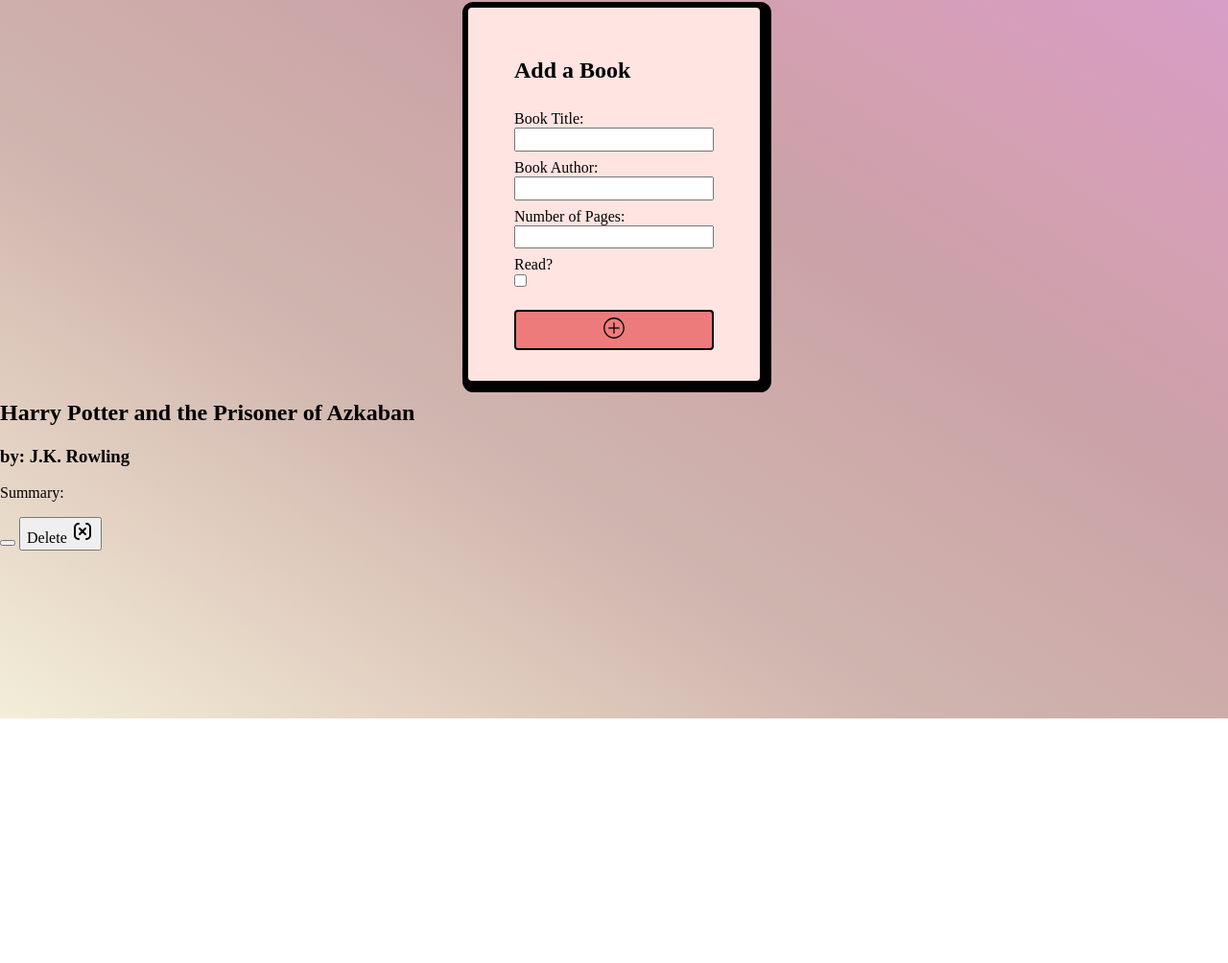
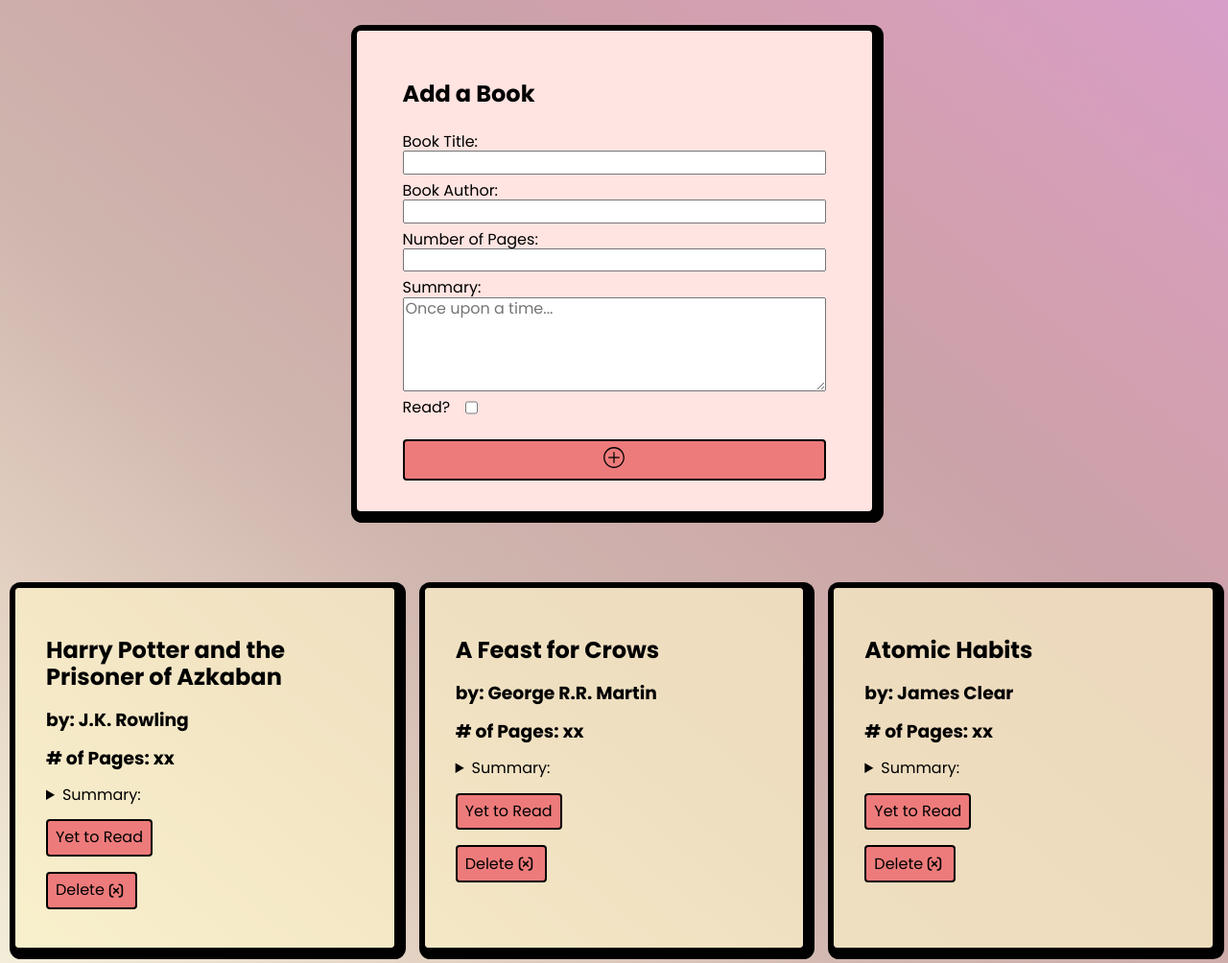
Before and after one commit to julianfloresd/library-app, a plain HTML site: page index.html in a window 1280 px wide. Shown: the part 72-1076 px from the top of the page at 96% size. Before the commit the page ends 821 px from the top, so only its background shows below. Drawn offline with Linux system fonts and the light colour scheme.

Commit message:
Layout finished, added textarea tag in form.

```diff
--- a/css/style.css
+++ b/css/style.css
@@ -5,16 +5,27 @@
 /* Box Model Hack */
 *{
   box-sizing: border-box;
+  font-family: 'Poppins', sans-serif;
 }
 
 body {
-  height: 100vh;
+  height: 100%;
   background-image: linear-gradient(to right top, #f3eed9, #ebe0cd, #e3d1c2, #dac3b8, #cfb6af, #ceafab, #cda9a9, #caa2a8, #d1a0ae, #d59fb6, #d79ec1, #d69ece);
 }
 
+html{
+  min-height: 100%
+}
 /******************************************
 /* LAYOUT
 /*******************************************/
+.main-container {
+  display: flex;
+  flex-direction: column;
+  gap: 4rem;
+  padding-top: 1rem;
+}
+
 
 form {
   display: flex;
@@ -36,15 +47,46 @@ form > div {
   display: flex;
   flex-direction: column;
 }
+
+form > div:nth-of-type(5) {
+  display: flex;
+  flex-direction: row;
+  gap: 1rem;
+}
+
+.cardContainer {
+  display: grid;
+  grid-template-columns: repeat(auto-fit, minmax(350px, 1fr));
+  gap: 2rem;
+  padding: 1rem;
+}
+
+.bookCard{
+  background-color: #fcf2c9b0;
+  padding: 2rem;
+  border-radius: 4px;
+  box-shadow: 3px 3px 0 9px black
+}
+
+
+
+
 /******************************************
 /* ADDITIONAL STYLES
 /*******************************************/
 
-input[type="checkbox"] {
-  align-self: flex-start;
+h1 {
+  text-align: center;
+  padding-bottom: 8px;
 }
 
-form button {
+h1>span {
+  color: azure;
+  text-decoration: underline;
+}
+
+
+form button, .bookCard button{
   background-color: #EE7B7B;
   border: 2px solid black;
   border-radius: 4px;
@@ -54,3 +96,19 @@ form button {
 form button svg {
   height: 2rem;
 }
+
+.bookCard button{
+  display: flex;
+  justify-content: center;
+  align-items: center;
+  padding: .5rem;
+  margin-bottom: .5rem;
+}
+
+.bookCard svg {
+  height: 1.2rem;
+}
+
+.bookCard:hover {
+  border-left: 8px solid #EE7B7B;
+}
--- a/index.html
+++ b/index.html
@@ -10,9 +10,14 @@
 		<!-- external CSS link -->
 		<link rel="stylesheet" href="css/normalize.css">
 		<link rel="stylesheet" href="css/style.css">
+		<link rel="preconnect" href="https://fonts.googleapis.com">
+		<link rel="preconnect" href="https://fonts.gstatic.com" crossorigin>
+		<link href="https://fonts.googleapis.com/css2?family=Poppins:wght@400;500;700&display=swap" rel="stylesheet">
 	</head>
 	<body>
 		<h1>book<span>APP</span>ssistant</h1>
+
+		<div class="main-container">
 			<div class="formContainer">
 				<form action="#" method="get">
 					<h2>Add a Book</h2>
@@ -29,6 +34,10 @@
 						<input type="number" name="bookPages" id="pages">
 					</div>
 					<div>
+						<label for="summary">Summary:</label>
+						<textarea name="bookSummary" id="summary" cols="30" rows="5" placeholder="Once upon a time..."></textarea>
+					</div>
+					<div>
 						<label for="status">Read?</label>
 						<input type="checkbox" name="read" id="status">
 					</div>
@@ -38,17 +47,70 @@
 				</form>
 			</div>
 
+			<div class="cardContainer">
 				<div class="bookCard">
 					<h2 class="title">Harry Potter and the Prisoner of Azkaban</h3>
 					<h3 class="writtenBy">by: J.K. Rowling</h3>
+					<h3 class="numberPages"># of Pages: xx</h3>
+					<details>
+						<summary>Summary:</summary>
 						<p>
-				Summary:
+							Harry Potter's (Daniel Radcliffe) third year at Hogwarts starts off badly
+							when he learns deranged killer Sirius Black (Gary Oldman) has escaped from
+							Azkaban prison and is bent on murdering the teenage wizard.
+							While Hermione's (Emma Watson) cat torments Ron's (Rupert Grint) sickly rat,
+							causing a rift among the trio, a swarm of nasty Dementors is sent to protect
+							the school from Black. A mysterious new teacher helps Harry learn to defend himself,
+							but what is his secret tie to Sirius Black?
 						</p>
-			<button type="button"></button>
+						<br>
+					</details>
+					<button type="button">Yet to Read</button>
 					<button type="button">Delete
 						<svg xmlns="http://www.w3.org/2000/svg" width="24" height="24" viewBox="0 0 24 24"><path fill="currentColor" d="M8 19a3 3 0 0 1-3-3V8a3 3 0 0 1 3-3a1 1 0 0 0 0-2a5 5 0 0 0-5 5v8a5 5 0 0 0 5 5a1 1 0 0 0 0-2Zm7.71-3.29a1 1 0 0 0 0-1.42L13.41 12l2.3-2.29a1 1 0 0 0-1.42-1.42L12 10.59l-2.29-2.3a1 1 0 0 0-1.42 1.42l2.3 2.29l-2.3 2.29a1 1 0 0 0 0 1.42a1 1 0 0 0 1.42 0l2.29-2.3l2.29 2.3a1 1 0 0 0 1.42 0ZM16 3a1 1 0 0 0 0 2a3 3 0 0 1 3 3v8a3 3 0 0 1-3 3a1 1 0 0 0 0 2a5 5 0 0 0 5-5V8a5 5 0 0 0-5-5Z"/></svg>
 					</button>
 				</div>
+				<div class="bookCard">
+					<h2 class="title">A Feast for Crows</h3>
+					<h3 class="writtenBy">by: George R.R. Martin</h3>
+					<h3 class="numberPages"># of Pages: xx</h3>
+					<details>
+						<summary>Summary:</summary>
+						<p>
+							A Feast for Crows focuses on the Lannister family's continuing consolidation of
+							power following victory in the “War of the Five Kings.” Specifically, it follows
+							the events precipitated by the murder of Tywin Lannister, who had been de facto ruler
+							of Westeros. In his place, his daughter Cersei, seizes power.
+						</p>
+						<br>
+					</details>
+					<button type="button">Yet to Read</button>
+					<button type="button">Delete
+						<svg xmlns="http://www.w3.org/2000/svg" width="24" height="24" viewBox="0 0 24 24"><path fill="currentColor" d="M8 19a3 3 0 0 1-3-3V8a3 3 0 0 1 3-3a1 1 0 0 0 0-2a5 5 0 0 0-5 5v8a5 5 0 0 0 5 5a1 1 0 0 0 0-2Zm7.71-3.29a1 1 0 0 0 0-1.42L13.41 12l2.3-2.29a1 1 0 0 0-1.42-1.42L12 10.59l-2.29-2.3a1 1 0 0 0-1.42 1.42l2.3 2.29l-2.3 2.29a1 1 0 0 0 0 1.42a1 1 0 0 0 1.42 0l2.29-2.3l2.29 2.3a1 1 0 0 0 1.42 0ZM16 3a1 1 0 0 0 0 2a3 3 0 0 1 3 3v8a3 3 0 0 1-3 3a1 1 0 0 0 0 2a5 5 0 0 0 5-5V8a5 5 0 0 0-5-5Z"/></svg>
+					</button>
+				</div>
+				<div class="bookCard">
+					<h2 class="title">Atomic Habits</h3>
+					<h3 class="writtenBy">by: James Clear</h3>
+					<h3 class="numberPages"># of Pages: xx</h3>
+					<details>
+						<summary>Summary:</summary>
+						<p>
+							Atomic Habits is the definitive guide to breaking bad behaviors and adopting good
+							ones in four steps, showing you how small, incremental, everyday routines compound
+							into massive, positive change over time.
+						</p>
+						<br>
+					</details>
+					<button type="button">Yet to Read</button>
+					<button type="button">Delete
+						<svg xmlns="http://www.w3.org/2000/svg" width="24" height="24" viewBox="0 0 24 24"><path fill="currentColor" d="M8 19a3 3 0 0 1-3-3V8a3 3 0 0 1 3-3a1 1 0 0 0 0-2a5 5 0 0 0-5 5v8a5 5 0 0 0 5 5a1 1 0 0 0 0-2Zm7.71-3.29a1 1 0 0 0 0-1.42L13.41 12l2.3-2.29a1 1 0 0 0-1.42-1.42L12 10.59l-2.29-2.3a1 1 0 0 0-1.42 1.42l2.3 2.29l-2.3 2.29a1 1 0 0 0 0 1.42a1 1 0 0 0 1.42 0l2.29-2.3l2.29 2.3a1 1 0 0 0 1.42 0ZM16 3a1 1 0 0 0 0 2a3 3 0 0 1 3 3v8a3 3 0 0 1-3 3a1 1 0 0 0 0 2a5 5 0 0 0 5-5V8a5 5 0 0 0-5-5Z"/></svg>
+					</button>
+				</div>
+			</div>
+		</div>
+
+
 
 		<script type="text/javascript" src="js/main.js"></script>
 	</body>
```
Lines whose indentation alone changed are shown as unchanged.
